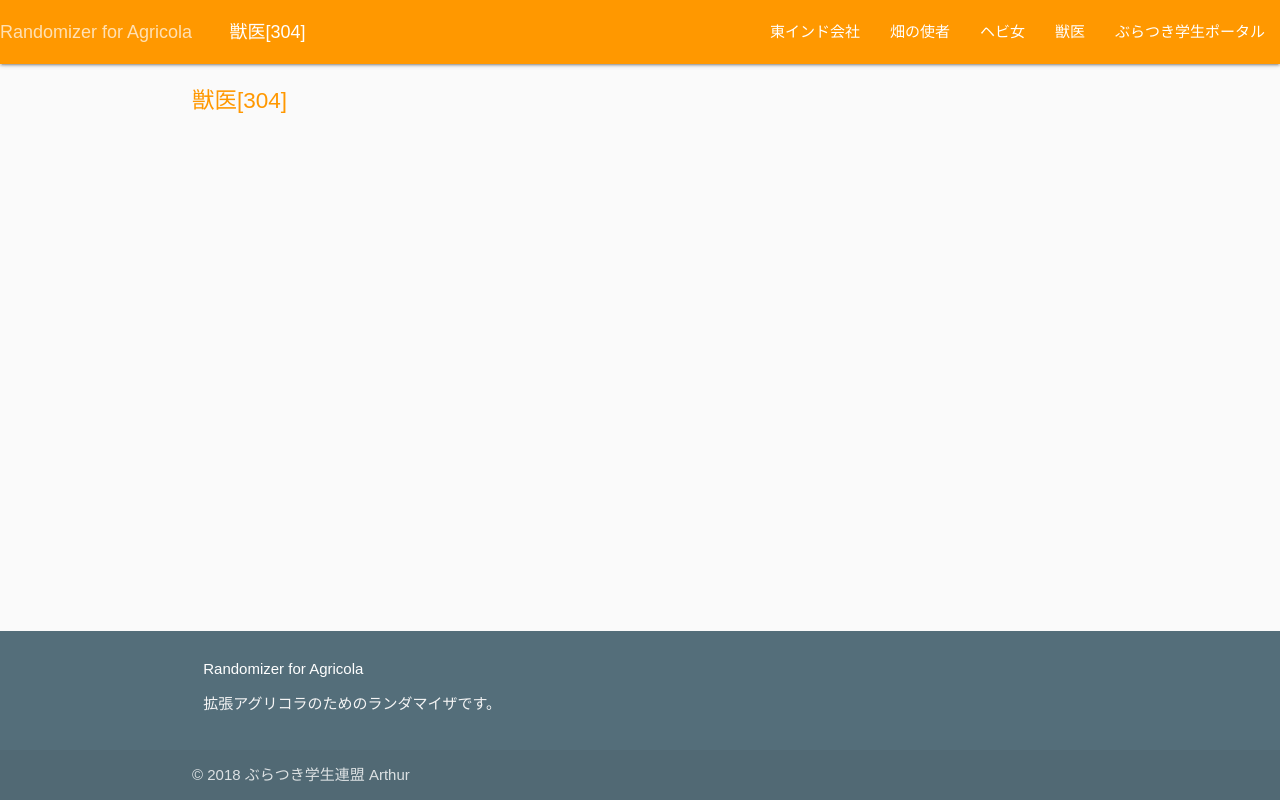
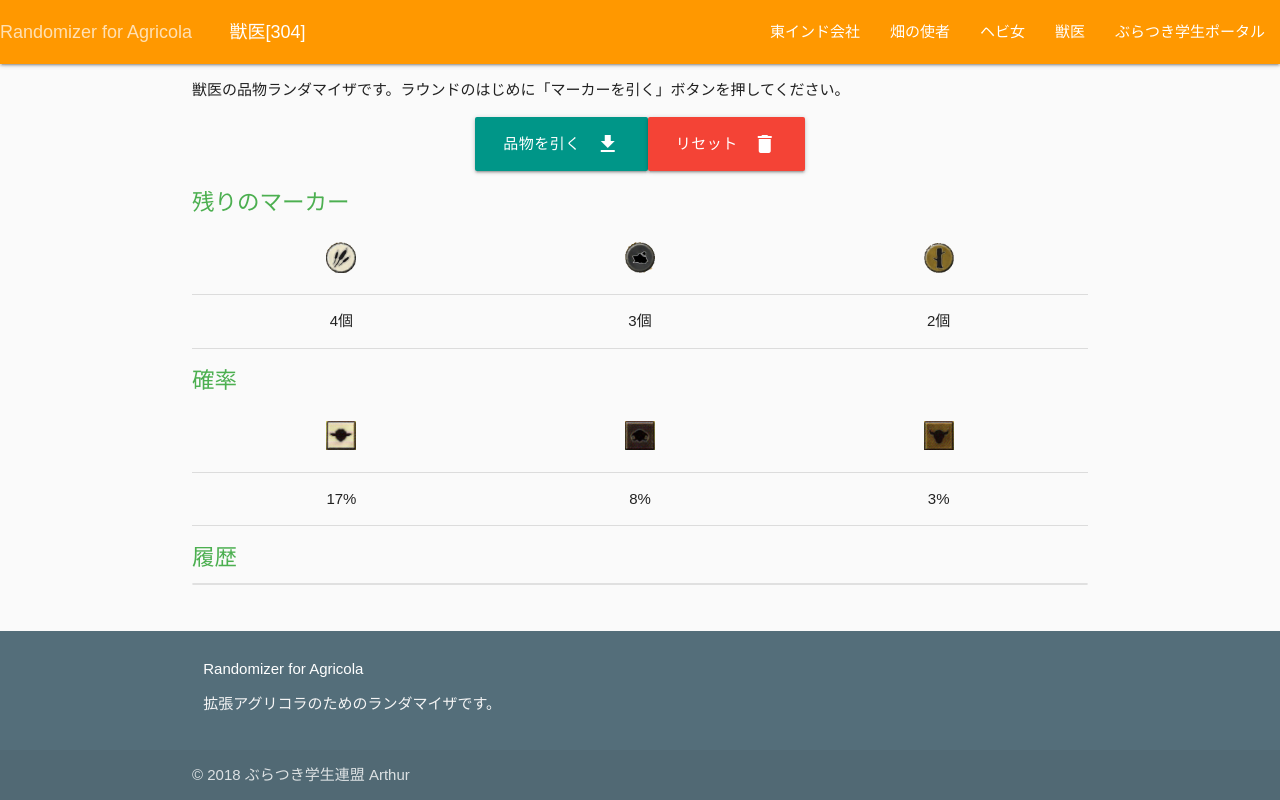
Before and after one commit to Arthur1/agricola-app, a Vue app: page /veterinarian in a window 1280 px wide. Built offline with nearby package versions, Linux system fonts and the light colour scheme; a web font is replaced by a local one.

Commit message:
獣医ランダマイザ実装

```diff
--- a/src/components/EastIndiaCompany.vue
+++ b/src/components/EastIndiaCompany.vue
@@ -14,6 +14,12 @@
           <img class="leftoveritems" :class="{ 'leftoveritems-disabled': items.includes(i) }" :src="icon_src[i]">
         </div>
       </div>
+      <h2 class="green-text">履歴</h2>
+      <ul class="collection">
+        <li class="collection-item" v-for="(item, index) in items">
+          {{index + 1}}回目 <span class="teal-text">{{allItemNames[item]}}を手に入れました</span>
+        </li>
+      </ul>
     </div>
     <div id="confirmModal" class="modal">
       <div class="modal-content">
@@ -56,7 +62,8 @@
           require(`@/assets/7.png`),
           require(`@/assets/8.png`),
           require(`@/assets/9.png`)
-        ]
+        ],
+        allItemNames: allItemNames
       }
     },
     mounted() {
@@ -93,8 +100,4 @@ h2 {
 .leftoveritems-disabled {
   opacity: 0.25;
 }
-.picktoast-1::before {
-  content: url('/assets/1.png');
-  display: inline-block;
-}
 </style>
--- a/src/components/Veterinarian.vue
+++ b/src/components/Veterinarian.vue
@@ -1,14 +1,168 @@
 <template>
-	<div>
+  <div>
     <div class="container">
-      <h1 class="orange-text">獣医[304]</h1>
+      <p>
+        獣医の品物ランダマイザです。ラウンドのはじめに「マーカーを引く」ボタンを押してください。
+      </p>
+      <div class="center-align">
+        <button class="btn btn-large waves-effect waves-light teal" :disabled="markers.length === 3" @click="pickMarkers">品物を引く<i class="material-icons right">get_app</i></button>
+        <a class="btn btn-large waves-effect waves-light red modal-trigger" href="#confirmModal">リセット<i class="material-icons right">delete</i></a>
+      </div>
+      <h2 class="green-text">残りのマーカー</h2>
+      <table>
+        <thead>
+          <tr>
+            <th class="center-align"><img :src="marker_icon_src[0]" class="icon"></th>
+            <th class="center-align"><img :src="marker_icon_src[1]" class="icon"></th>
+            <th class="center-align"><img :src="marker_icon_src[2]" class="icon"></th>
+         </tr>
+        </thead>
+        <tbody>
+          <tr>
+            <td class="center-align">{{ leftoverMarkers[0] }}個</td>
+            <td class="center-align">{{ leftoverMarkers[1] }}個</td>
+            <td class="center-align">{{ leftoverMarkers[2] }}個</td>
+          </tr>
+        </tbody>
+      </table>
+      <h2 class="green-text">確率</h2>
+      <table>
+        <thead>
+          <tr>
+            <th class="center-align"><img :src="animal_icon_src[0]" class="icon"></th>
+            <th class="center-align"><img :src="animal_icon_src[1]" class="icon"></th>
+            <th class="center-align"><img :src="animal_icon_src[2]" class="icon"></th>
+          </tr>
+        </thead>
+        <tbody>
+          <tr>
+            <td class="center-align">{{ Math.round(probabilities[0] * 100) }}%</td>
+            <td class="center-align">{{ Math.round(probabilities[1] * 100) }}%</td>
+            <td class="center-align">{{ Math.round(probabilities[2] * 100) }}%</td>
+          </tr>
+        </tbody>
+      </table>
+      <h2 class="green-text">履歴</h2>
+      <ul class="collection">
+        <li class="collection-item" v-for="(record, index) in history">
+          <span>{{index + 1}}回目 {{markerNames[record[0]]}}・{{markerNames[record[1]]}}</span><br>
+          <span v-if="record[0] === record[1]" class="teal-text">{{ animalNames[record[0]] }}を得ました</span>
+          <span v-else>---</span>
+        </li>
+      </ul>
+    </div>
+    <div id="confirmModal" class="modal">
+      <div class="modal-content">
+        <h3 class="red-text">確認</h3>
+        <p>削除したデータは復元できません！本当にリセットする場合は、下の「リセットする」を押してください。</p>
+      </div>
+      <div class="modal-footer">
+        <button class="modal-close waves-effect waves-grey btn-flat">戻る</button>
+        <button href="#!" class="modal-close waves-effect waves-red btn-flat red-text" @click="reset">リセットする</button>
+      </div>
     </div>
   </div>
 </template>
+</template>
 <script>
+  const localStorageMarkers = 'veterinarian_markers'
+  const localStorageHistory = 'veterinarian_history'
+  const animalNames = [
+    '羊',
+    '猪',
+    '牛'
+  ]
+  const markerNames = [
+    '葦',
+    '石材',
+    '木材'
+  ]
+  export default {
+    data() {
+      return {
+        markers: [],
+        history: [],
+        marker_icon_src: [
+          require(`@/assets/8.png`),
+          require(`@/assets/9.png`),
+          require(`@/assets/6.png`)
+        ],
+        animal_icon_src: [
+          require(`@/assets/3.png`),
+          require(`@/assets/4.png`),
+          require(`@/assets/5.png`)
+        ],
+        animalNames: animalNames,
+        markerNames: markerNames
+      }
+    },
+    mounted() {
+      let modal = document.querySelectorAll('.modal')
+      M.Modal.init(modal, {})
+      this.markers = JSON.parse(localStorage.getItem(localStorageMarkers)) || []
+      this.history = JSON.parse(localStorage.getItem(localStorageHistory)) || []
+      if (this.markers.length === 0 && this.history.length === 0) {
+        this.markers = [0, 0, 0, 0, 1, 1, 1, 2, 2]
+        localStorage.setItem(localStorageMarkers, JSON.stringify(this.markers))
+      }
+    },
+    computed: {
+      leftoverMarkers() {
+        let markersList = [0, 0, 0]
+        this.markers.forEach((value) => { markersList[value]++ })
+        return markersList
+      },
+      probabilities() {
+        let probabilitiesList = []
+        let markersNum = this.markers.length
+        for (let i = 0; i < 3; i++) {
+          if (this.leftoverMarkers[i] <= 1) {
+            probabilitiesList[i] = 0
+          } else {
+            probabilitiesList[i] = this.leftoverMarkers[i] * (this.leftoverMarkers[i] - 1) / markersNum / (markersNum - 1)
+          }
+        }
+        return probabilitiesList
+      }
+    },
+    methods: {
+      pickMarkers() {
+        let pickedMarker1 = this.markers[Math.floor(Math.random() * this.markers.length)]
+        this.markers.splice(this.markers.findIndex(n => n === pickedMarker1), 1)
+        let pickedMarker2 = this.markers[Math.floor(Math.random() * this.markers.length)]
+        this.history.push([pickedMarker1, pickedMarker2])
+        localStorage.setItem(localStorageHistory, JSON.stringify(this.history))
+        if (pickedMarker1 === pickedMarker2) {
+          localStorage.setItem(localStorageMarkers, JSON.stringify(this.markers))
+          M.toast({html: animalNames[pickedMarker1] + 'を得ました', classes: 'teal white-text'})
+        } else {
+          this.markers.push(pickedMarker1)
+          localStorage.setItem(localStorageMarkers, JSON.stringify(this.markers))
+          M.toast({html: '何も得られませんでした', classes: 'yellow darken-2 white-text'})
+        }
+      },
+      reset() {
+        localStorage.removeItem(localStorageMarkers)
+        localStorage.removeItem(localStorageHistory)
+        this.markers = [0, 0, 0, 0, 1, 1, 1, 2, 2]
+        this.history = []
+        M.toast({html: 'リセットしました', classes: 'red white-text picktoast-1'})
+      }
+    }
+  }
 </script>
 <style scoped>
-h1 {
+h2 {
   font-size: 1.5rem;
 }
+.leftoveritems {
+  height: 50px;
+}
+.leftoveritems-disabled {
+  opacity: 0.25;
+}
+.icon {
+  display: inline-block;
+  width: 2rem;
+}
 </style>
```
